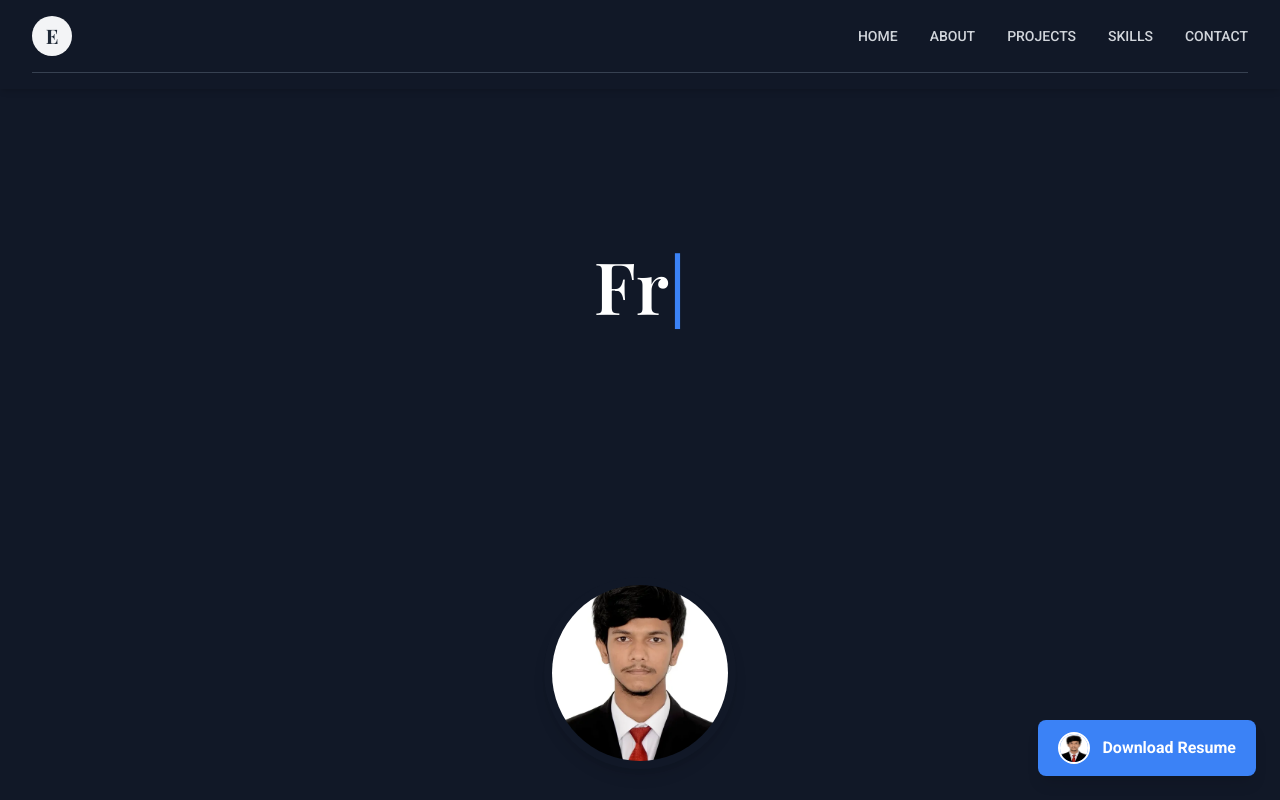
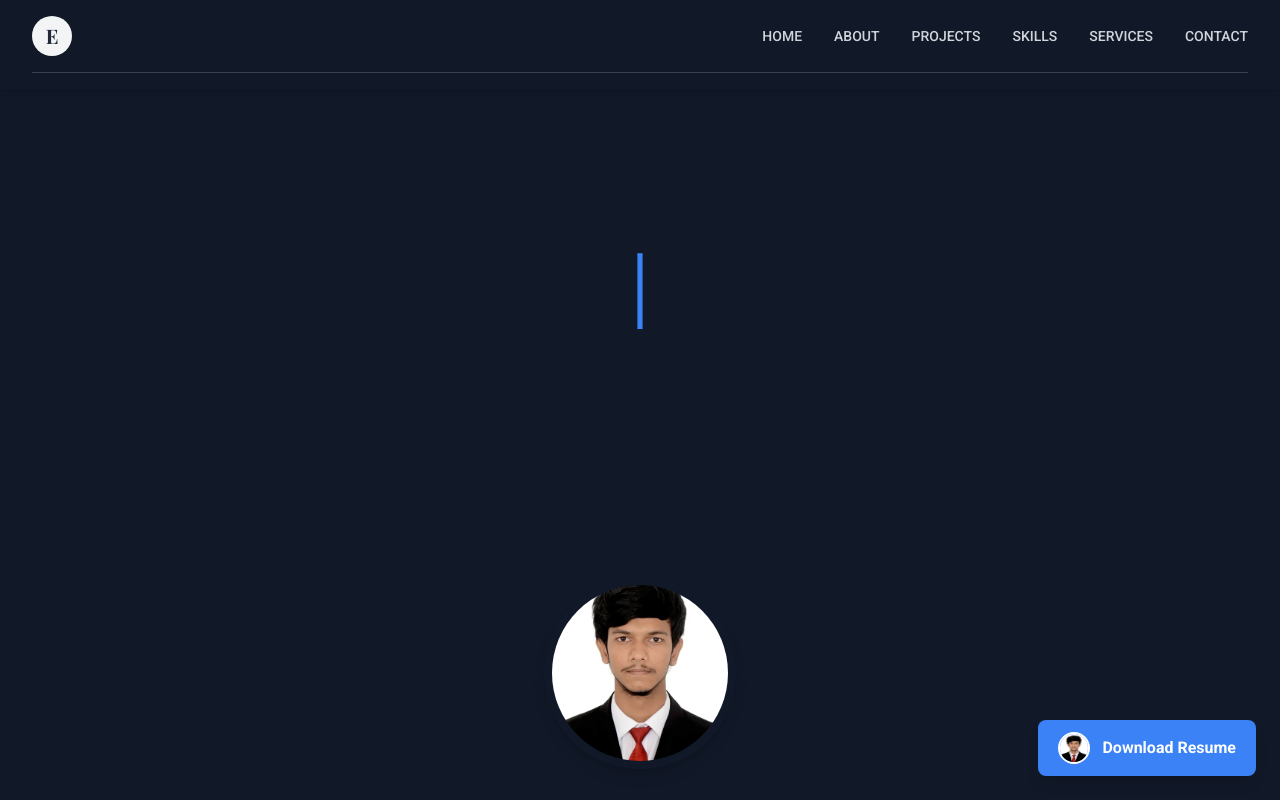
Before and after one commit to emon-ahmed-60/My-Portfolio-Website, a React (Vite) app: page / in a window 1280 px wide. Shown: the top 800 px of the page. Built offline with nearby package versions, Linux system fonts and the light colour scheme.

Commit message:
add new section

```diff
--- a/package.json
+++ b/package.json
@@ -17,6 +17,7 @@
     "react": "^19.2.0",
     "react-dom": "^19.2.0",
     "react-icons": "^5.5.0",
+    "react-scroll": "^1.9.3",
     "sharp": "^0.34.5",
     "typed.js": "^2.1.0"
   },
--- a/src/App.jsx
+++ b/src/App.jsx
@@ -4,6 +4,7 @@ import FloatingProfile from "./components/FloatingProfile";
 import AboutDetailed from "./components/AboutDetailed";
 import Projects from "./components/Projects";
 import Skills from "./components/Skills";
+import Services from "./components/Services";
 import Contact from "./components/Contact";
 
 
@@ -17,6 +18,7 @@ function App() {
         <AboutDetailed />
         <Projects />
         <Skills />
+        <Services />
         <Contact />
       </main>
       <FloatingProfile />
--- a/src/components/Header.jsx
+++ b/src/components/Header.jsx
@@ -1,5 +1,6 @@
 import { useState } from 'react'
 import { motion } from 'framer-motion'
+import { scroller } from 'react-scroll'
 
 function Header() {
   const [isMenuOpen, setIsMenuOpen] = useState(false)
@@ -7,12 +8,22 @@ function Header() {
   const toggleMenu = () => setIsMenuOpen(!isMenuOpen)
 
   const navLinks = [
-    { name: 'HOME', href: '#home' },
-    { name: 'ABOUT', href: '#about' },
-    { name: 'PROJECTS', href: '#projects' },
-    { name: 'SKILLS', href: '#skills' },
-    { name: 'CONTACT', href: '#contact' },
+    { name: 'HOME', to: 'home' },
+    { name: 'ABOUT', to: 'about' },
+    { name: 'PROJECTS', to: 'projects' },
+    { name: 'SKILLS', to: 'skills' },
+    { name: 'SERVICES', to: 'services' },
+    { name: 'CONTACT', to: 'contact' },
   ]
+
+  // Custom click handler to prevent default behavior and use scroller
+  const handleScrollToSection = (target) => {
+    scroller.scrollTo(target, {
+      smooth: true,
+      duration: 500,
+      offset: -80, // Offset for sticky header
+    })
+  }
 
   return (
     <motion.header
@@ -23,24 +34,32 @@ function Header() {
     >
       <div className="container mx-auto px-4 sm:px-6 lg:px-8 py-4">
         <div className="flex justify-between items-center border-b border-gray-200 dark:border-gray-700 pb-4 relative">
-          <a
-            className="bg-gray-800 dark:bg-gray-100 text-white dark:text-gray-800 rounded-full w-10 h-10 flex items-center justify-center font-bold text-xl font-display"
-            href="#home"
+          <button
+            className="bg-gray-800 dark:bg-gray-100 text-white dark:text-gray-800 rounded-full w-10 h-10 flex items-center justify-center font-bold text-xl font-display cursor-pointer transition-transform hover:scale-110"
+            onClick={() => handleScrollToSection('home')}
+            aria-label="Scroll to home section"
           >
             E
-          </a>
+          </button>
           <nav className="hidden md:flex items-center space-x-8">
             {navLinks.map((link) => (
-              <a
+              <span
                 key={link.name}
-                className="text-sm font-medium text-gray-600 dark:text-gray-300 hover:text-primary dark:hover:text-primary transition-colors"
-                href={link.href}
+                className="nav-link text-sm font-medium text-gray-600 dark:text-gray-300 hover:text-primary dark:hover:text-primary transition-colors cursor-pointer"
+                onClick={() => handleScrollToSection(link.to)}
+                role="button"
+                tabIndex={0}
+                onKeyPress={(e) => {
+                  if (e.key === 'Enter' || e.key === ' ') {
+                    handleScrollToSection(link.to)
+                  }
+                }}
               >
                 {link.name}
-              </a>
+              </span>
             ))}
           </nav>
-          <button className="md:hidden" onClick={toggleMenu}>
+          <button className="md:hidden" onClick={toggleMenu} aria-label="Toggle menu">
             <span className="material-icons-outlined text-gray-800 dark:text-gray-200">
               {isMenuOpen ? 'close' : 'menu'}
             </span>
@@ -55,15 +74,25 @@ function Header() {
             exit={{ height: 0, opacity: 0 }}
             className="md:hidden mt-4 flex flex-col space-y-4 overflow-hidden"
           >
-             {navLinks.map((link) => (
-              <a
+            {navLinks.map((link) => (
+              <span
                 key={link.name}
-                className="text-sm font-medium text-gray-600 dark:text-gray-300 hover:text-primary dark:hover:text-primary transition-colors block"
-                href={link.href}
-                onClick={() => setIsMenuOpen(false)}
+                className="nav-link text-sm font-medium text-gray-600 dark:text-gray-300 hover:text-primary dark:hover:text-primary transition-colors block cursor-pointer"
+                onClick={() => {
+                  handleScrollToSection(link.to)
+                  setIsMenuOpen(false)
+                }}
+                role="button"
+                tabIndex={0}
+                onKeyPress={(e) => {
+                  if (e.key === 'Enter' || e.key === ' ') {
+                    handleScrollToSection(link.to)
+                    setIsMenuOpen(false)
+                  }
+                }}
               >
                 {link.name}
-              </a>
+              </span>
             ))}
           </motion.nav>
         )}
--- /dev/null
+++ b/src/components/Services.jsx
@@ -0,0 +1,98 @@
+import { motion } from 'framer-motion'
+import { FaCode, FaPaintBrush, FaServer, FaMobileAlt } from 'react-icons/fa'
+
+function Services() {
+    const services = [
+        {
+            icon: <FaCode className="text-4xl" />,
+            title: 'Frontend Development',
+            description: 'Building responsive and interactive web applications using modern frameworks like React, with clean code and best practices.',
+            color: '#3b82f6',
+        },
+        {
+            icon: <FaPaintBrush className="text-4xl" />,
+            title: 'UI/UX Implementation',
+            description: 'Transforming designs into pixel-perfect interfaces with smooth animations, ensuring excellent user experience across all devices.',
+            color: '#8b5cf6',
+        },
+        {
+            icon: <FaServer className="text-4xl" />,
+            title: 'Backend Integration',
+            description: 'Seamless API integration and backend connectivity, working with RESTful services and modern backend technologies.',
+            color: '#10b981',
+        },
+        {
+            icon: <FaMobileAlt className="text-4xl" />,
+            title: 'Responsive Design',
+            description: 'Creating mobile-first, responsive layouts that work flawlessly on all screen sizes, from smartphones to desktops.',
+            color: '#f59e0b',
+        },
+    ]
+
+    return (
+        <section id="services" className="w-full py-20 md:py-24 bg-background-light dark:bg-background-dark">
+            <div className="container mx-auto px-4">
+                <motion.div
+                    initial={{ opacity: 0, y: 20 }}
+                    whileInView={{ opacity: 1, y: 0 }}
+                    viewport={{ once: true }}
+                    transition={{ duration: 0.6 }}
+                    className="text-center mb-12"
+                >
+                    <h2 className="text-4xl md:text-5xl font-bold text-gray-900 dark:text-white font-display">
+                        What I Do
+                    </h2>
+                    <p className="mt-4 text-lg text-gray-600 dark:text-gray-400">
+                        Services I offer to bring your ideas to life
+                    </p>
+                </motion.div>
+
+                <div className="grid grid-cols-1 md:grid-cols-2 lg:grid-cols-4 gap-6">
+                    {services.map((service, index) => (
+                        <motion.div
+                            key={index}
+                            initial={{ opacity: 0, y: 20 }}
+                            whileInView={{ opacity: 1, y: 0 }}
+                            viewport={{ once: true }}
+                            transition={{ duration: 0.5, delay: index * 0.1 }}
+                            whileHover={{ y: -8, transition: { duration: 0.3 } }}
+                            className="service-card group relative bg-white dark:bg-gray-800 p-8 rounded-2xl border border-gray-200 dark:border-gray-700 shadow-sm hover:shadow-xl transition-all duration-300"
+                        >
+                            {/* Icon Container */}
+                            <div
+                                className="mb-6 inline-flex p-4 rounded-xl bg-gradient-to-br from-gray-50 to-gray-100 dark:from-gray-700 dark:to-gray-800 transition-all duration-300 group-hover:scale-110"
+                                style={{
+                                    boxShadow: `0 4px 14px ${service.color}20`,
+                                }}
+                            >
+                                <div style={{ color: service.color }}>
+                                    {service.icon}
+                                </div>
+                            </div>
+
+                            {/* Title */}
+                            <h3 className="text-xl font-bold text-gray-900 dark:text-white mb-3 font-display">
+                                {service.title}
+                            </h3>
+
+                            {/* Description */}
+                            <p className="text-gray-600 dark:text-gray-400 text-sm leading-relaxed">
+                                {service.description}
+                            </p>
+
+                            {/* Decorative gradient border on hover */}
+                            <div
+                                className="absolute inset-0 rounded-2xl opacity-0 group-hover:opacity-100 transition-opacity duration-300 pointer-events-none"
+                                style={{
+                                    background: `linear-gradient(135deg, ${service.color}15, transparent)`,
+                                }}
+                            />
+                        </motion.div>
+                    ))}
+                </div>
+            </div>
+        </section>
+    )
+}
+
+export default Services
--- a/src/index.css
+++ b/src/index.css
@@ -14,3 +14,24 @@ html {
 .typed-cursor {
   color: #3b82f6;
 }
+
+/* Navigation link with smooth underline animation */
+.nav-link {
+  position: relative;
+  display: inline-block;
+}
+
+.nav-link::after {
+  content: '';
+  position: absolute;
+  bottom: -4px;
+  left: 0;
+  width: 0;
+  height: 2px;
+  background: linear-gradient(90deg, #3b82f6, #8b5cf6);
+  transition: width 0.3s ease-in-out;
+}
+
+.nav-link:hover::after {
+  width: 100%;
+}
```
Also changed, not shown: 1 other file (tests, documents, lock files or other folders).
